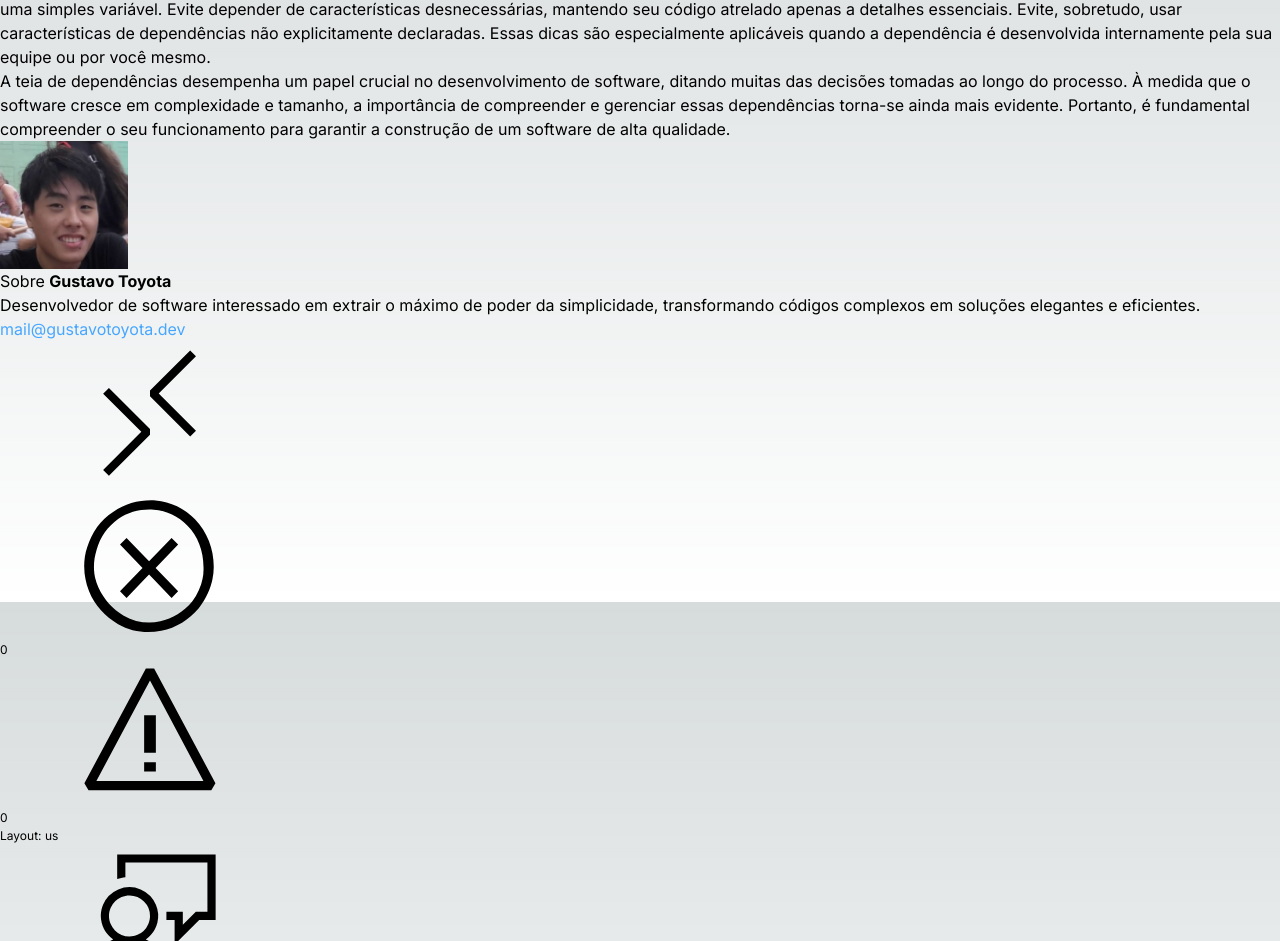
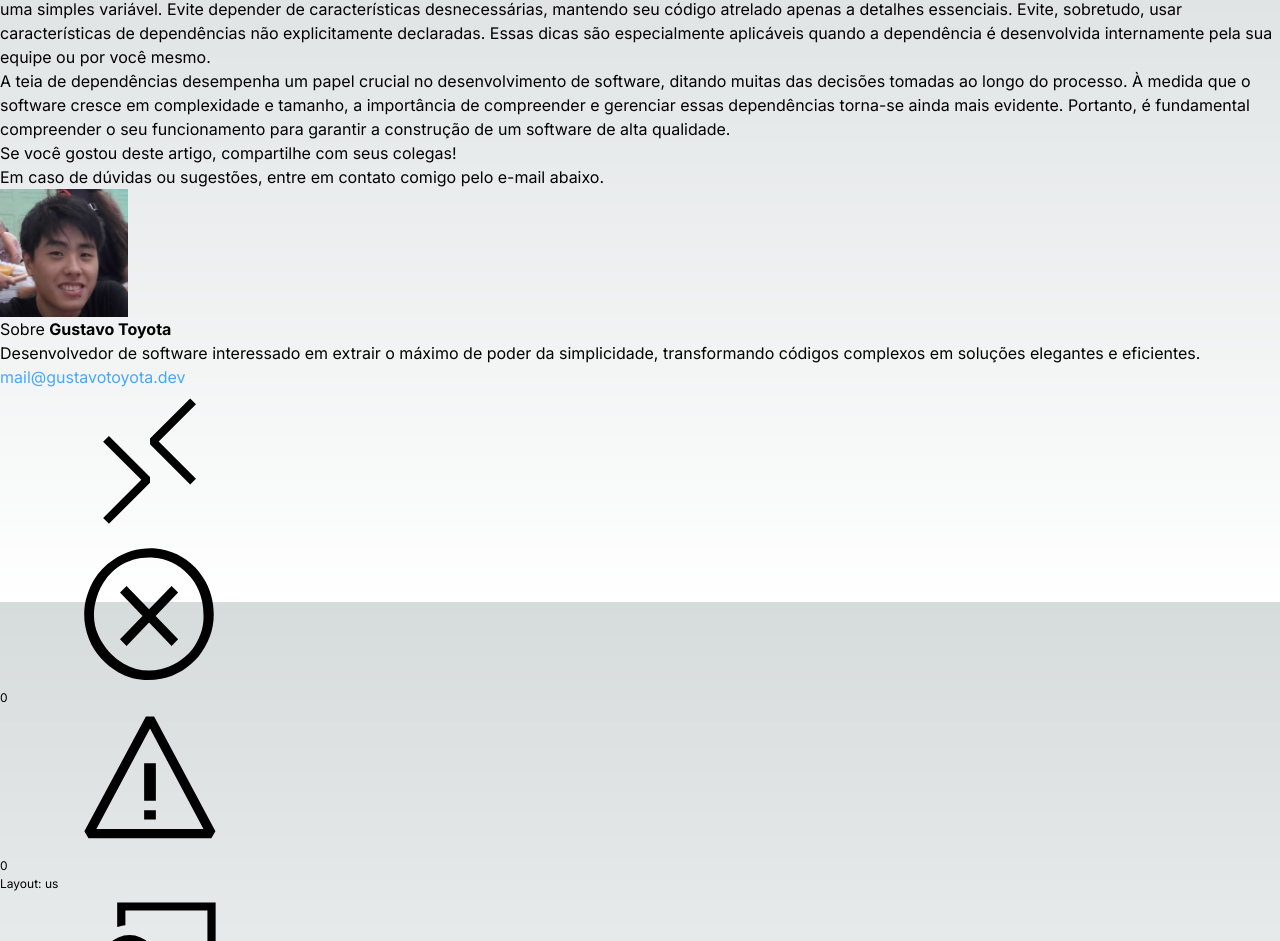
Before and after one commit to gustavotoyota/website, a Next.js app: page /blog/a-teia-invisivel-por-tras-dos-codigos in a window 1280 px wide. Shown: the part 10598-11539 px from the top of the page. Built offline with nearby package versions, Linux system fonts and the light colour scheme.

Commit message:
ui: add call to action

```diff
--- a/src/app/(main)/blog/a-teia-invisivel-por-tras-dos-codigos/page.tsx
+++ b/src/app/(main)/blog/a-teia-invisivel-por-tras-dos-codigos/page.tsx
@@ -19,15 +19,11 @@ export default function ATeiaInvisivelPorTrasDosCodigos() {
       <h1 style={{ marginTop: "0.67rem", marginBottom: "0" }}>
         A teia invisível por trás dos códigos
       </h1>
-
       <div className="h-4"></div>
-
       <div className="text-xs text-white/80">
         Gustavo Toyota - 3 de outubro de 2023
       </div>
-
       <div className="h-9"></div>
-
       <div className="max-w-[600px]">
         <Image
           src="/images/blog/a-teia-invisivel-por-tras-dos-codigos/web.webp"
@@ -48,9 +44,7 @@ export default function ATeiaInvisivelPorTrasDosCodigos() {
           (CC BY-NC 2.0)
         </div>
       </div>
-
       <div className="h-8"></div>
-
       <ReactMarkdown
         linkTarget={"_blank"}
         children={prepareMarkdown(`
@@ -63,7 +57,6 @@ export default function ATeiaInvisivelPorTrasDosCodigos() {
           ## A teia na vida real
         `)}
       />
-
       <Image
         src="/images/blog/a-teia-invisivel-por-tras-dos-codigos/unity.webp"
         width={400}
@@ -75,9 +68,7 @@ export default function ATeiaInvisivelPorTrasDosCodigos() {
       <div className="text-xs text-white/80">
         Logo da plataforma de desenvolvimento de jogos Unity
       </div>
-
       <div className="h-6"></div>
-
       <ReactMarkdown
         linkTarget={"_blank"}
         children={prepareMarkdown(`
@@ -90,7 +81,6 @@ export default function ATeiaInvisivelPorTrasDosCodigos() {
           ## Dependência possui granularidade
         `)}
       />
-
       <Image
         src="/images/blog/a-teia-invisivel-por-tras-dos-codigos/granularidade.webp"
         width={400}
@@ -102,9 +92,7 @@ export default function ATeiaInvisivelPorTrasDosCodigos() {
       <div className="text-xs text-white/80">
         Dependência entre módulos (DALL·E)
       </div>
-
       <div className="h-6"></div>
-
       <ReactMarkdown
         linkTarget={"_blank"}
         children={prepareMarkdown(`
@@ -127,7 +115,6 @@ export default function ATeiaInvisivelPorTrasDosCodigos() {
           ## Mudanças e efeitos cascata
         `)}
       />
-
       <Image
         src="/images/blog/a-teia-invisivel-por-tras-dos-codigos/domino.webp"
         width={450}
@@ -146,9 +133,7 @@ export default function ATeiaInvisivelPorTrasDosCodigos() {
         </a>{" "}
         (CC BY-NC 2.0)
       </div>
-
       <div className="h-8"></div>
-
       <ReactMarkdown
         linkTarget={"_blank"}
         children={prepareMarkdown(`
@@ -159,7 +144,6 @@ export default function ATeiaInvisivelPorTrasDosCodigos() {
           ## Acoplamento e coesão
         `)}
       />
-
       <Image
         src="/images/blog/a-teia-invisivel-por-tras-dos-codigos/tight-coupling.webp"
         width={400}
@@ -171,9 +155,7 @@ export default function ATeiaInvisivelPorTrasDosCodigos() {
       <div className="text-xs text-white/80">
         Representação visual de tight-coupling (DALL·E)
       </div>
-
       <div className="h-6"></div>
-
       <ReactMarkdown
         linkTarget={"_blank"}
         children={prepareMarkdown(`
@@ -188,7 +170,6 @@ export default function ATeiaInvisivelPorTrasDosCodigos() {
           ## A Lei de Deméter
         `)}
       />
-
       <Image
         src="/images/blog/a-teia-invisivel-por-tras-dos-codigos/demeter.webp"
         width={400}
@@ -200,9 +181,7 @@ export default function ATeiaInvisivelPorTrasDosCodigos() {
       <div className="text-xs text-white/80">
         Deméter, deusa da colheita e da agricultura (Wikimedia Commons)
       </div>
-
       <div className="h-6"></div>
-
       <ReactMarkdown
         linkTarget={"_blank"}
         children={prepareMarkdown(`
@@ -279,6 +258,14 @@ export default function ATeiaInvisivelPorTrasDosCodigos() {
 
       <div className="h-10"></div>
 
+      <div>Se você gostou deste artigo, compartilhe com seus colegas!</div>
+      <div>
+        Em caso de dúvidas ou sugestões, entre em contato comigo pelo e-mail
+        abaixo.
+      </div>
+
+      <div className="h-10"></div>
+
       <div className="p-3 border border-white/30 bg-black/40 flex">
         <Image
           src="/images/icon.png"
```
